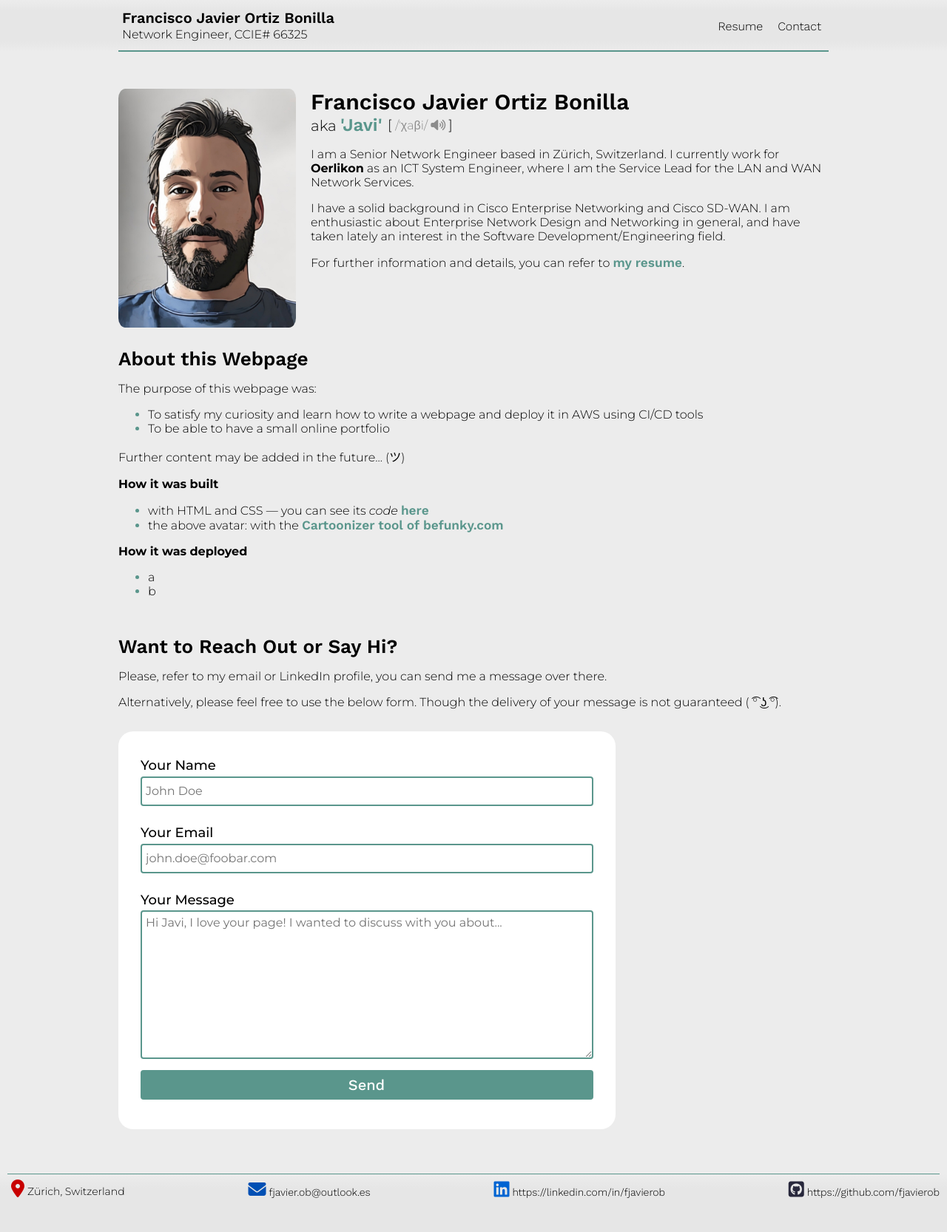
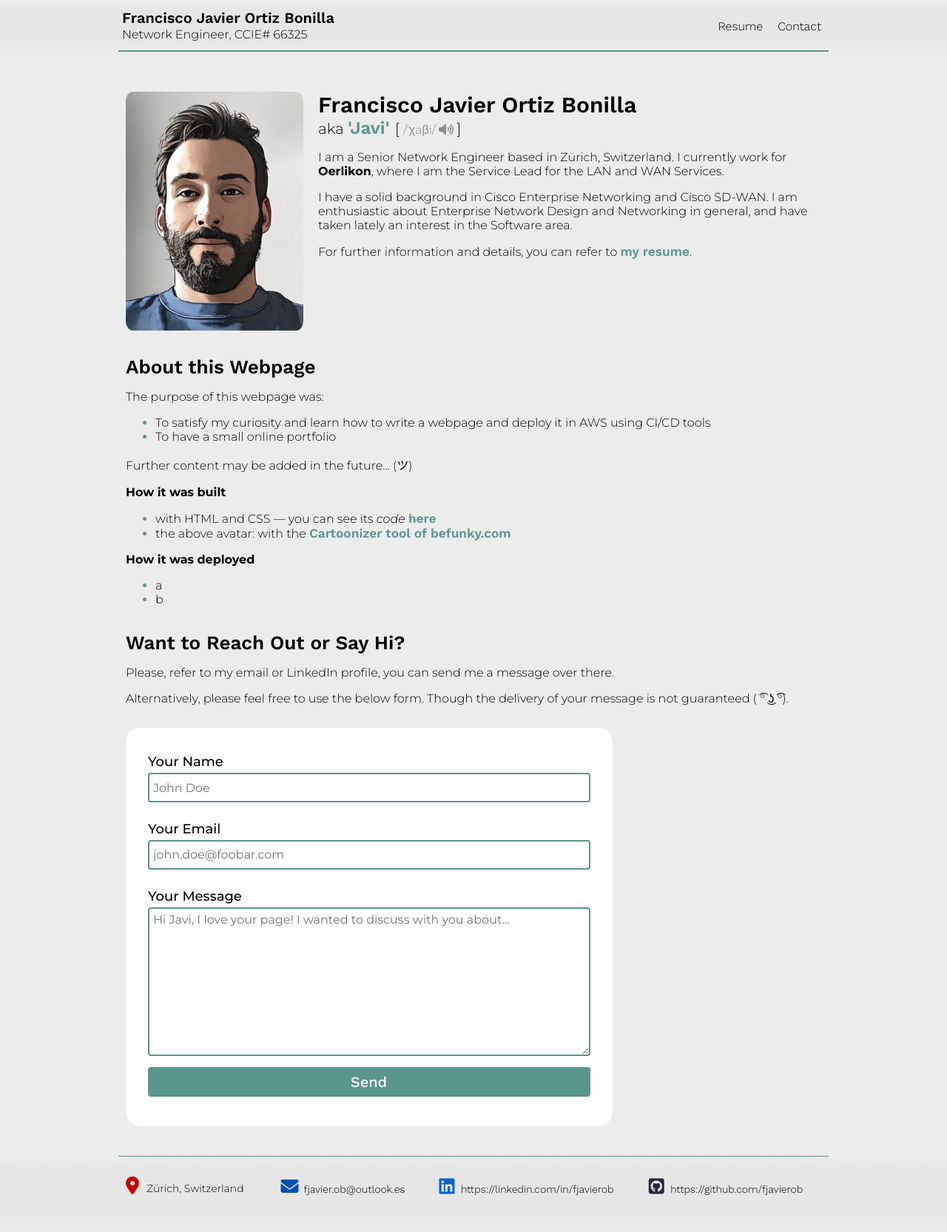
Before and after one commit to fjavierob/javi-webpage, a plain HTML site: page index.html in a window 1280 px wide. Shown: the whole page at 74% size. Drawn offline with nearby package versions, Linux system fonts and the light colour scheme.

Commit message:
Media Selectors & Fix Footer

```diff
--- a/assets/css/styles.css
+++ b/assets/css/styles.css
@@ -13,9 +13,13 @@
     --height-footer: 10rem;
     --width-side-spacing: 1rem;
     --width-avatar: 240px;
+    --width-footer-cols: 260px;
+    --width-footer-cols-1: 220px;
+    --width-footer-cols-2: 280px;
+    --width-footer-cols-3: 220px;
     --width-avatar-margin: 2rem;
     --height-avatar-margin: 1rem;
-    --margin-top-section: 5rem;
+    --margin-top-section: 3.4rem;
     --icon-color-location: rgb(200,0,0);
     --icon-color-email: rgb(0, 80, 180);
     --icon-color-linkedin: rgb(0, 100, 210);
@@ -31,15 +35,9 @@ html {
     scroll-behavior: smooth;
 }
 
-/* MEDIA QUERIES */
-@media only screen and (width > 780px) {
-    #avatar {
-        float: left;
-        margin-right: var(--width-avatar-margin);
-        margin-bottom: var(--height-avatar-margin);
-    }
+/* SIZING & MEDIA QUERIES */
 
-    #header-container, main {
+main, #header-container, #footer-container  {
     width:      calc(
                     100% -
                     2*var(--width-side-spacing));
@@ -47,12 +45,73 @@ html {
                     var(--width-page-1) -
                     2*var(--width-side-spacing));
 }
-
+main, header, footer {
+    padding: 0 var(--width-side-spacing);
+}
+main {
+    margin: 0 auto 0 auto;
 }
 
-@media only screen and (width <= 780px) {
-    body {
-        color: red;
+
+@media only screen and (width > 600px) {
+    #section-intro {
+        margin-top: calc(
+                        var(--margin-top-section) +
+                        2rem);
+    }
+    #section-intro-container {
+        display:grid;
+        grid-template-columns: var(--width-avatar) 1fr;
+        column-gap: 2rem;
+    }
+}
+
+@media only screen and (width >= 864px) {
+    #footer-container {
+        display: grid;
+        padding-left: 0.4rem;
+        grid-template-columns: repeat( auto-fit,
+                                        minmax(var(--width-footer-cols), 1fr));
+        grid-template-columns: 12fr 12fr minmax(var(--width-footer-cols), 16fr) 14fr;
+    }
+}
+@media only screen and (600px < width < 864px) {
+    #footer-container {
+        display: grid;
+        padding-left: 0.4rem;
+        grid-template-columns: 6fr 28fr 28fr 6fr;
+        justify-content: space-between;
+    }
+    .footer-item:nth-child(odd) {
+        grid-column: 2 / 3;
+    }
+    .footer-item:nth-child(even) {
+        grid-column: 3 / 4;
+        margin-left: auto;
+    }
+    .footer-item:nth-child(2) {
+        padding-right: 42px;
+    }
+}
+
+@media only screen and (width <= 600px) {
+    #avatar {
+        display: block;
+        margin: 0 auto;
+    }
+    #intro-text {
+        margin-top: calc(0.6 * var(--margin-top-section));
+    }
+    #intro-title h1, #intro-title p {
+        text-align: center;
+    }
+    #footer-container {
+        display: grid;
+        padding-left: 0.4rem;
+        grid-template-columns: 1fr var(--width-footer-cols) 1fr;
+    }
+    .footer-item {
+        grid-column: 2 / 3;
     }
 }
 
@@ -126,7 +185,6 @@ header, footer {
             var(--color-header) 80%,
             var(--color-background) 100%
             );
-        padding: 0 var(--width-side-spacing);
         width: 100%;
 }
 
@@ -182,18 +240,6 @@ header, footer {
 
 /* MAIN - INTRO */
 
-main {
-    margin: 0 auto 0 auto;
-}
-
-/*
-#section-intro {
-    display:grid;
-    grid-template-columns: var(--width-avatar) 1fr;
-    column-gap: 2rem;
-}
-*/
-
 #avatar {
     width: var(--width-avatar);
     border-radius: 4%;
@@ -219,18 +265,16 @@ main {
     font-size: 1.2em;
 }
 
+/*
 #intro-title > p .small {
     font-size: 1.8rem;
     padding-bottom: 4rem;
     display: block;
     position: absolute;
     top: 0.26rem;
-    left:   calc(
-                var(--width-avatar) +
-                var(--width-avatar-margin) +
-                10.4rem
-            );
+    left: 10.4rem;
 }
+*/
 
 #ipa-javi {
     color: var(--color-greyed-out);
@@ -247,7 +291,10 @@ main {
     margin-top: 3rem;
     background-color: white;
     padding: 1em 3em 2em 3em;
-    width: 70%;
+    max-width: 70%;
+    min-width: calc(
+                    500px -
+                    2*var(--width-side-spacing));
     border-radius: 2em;
 }
 .form-input > label {
@@ -298,11 +345,13 @@ footer {
     height: 100%;
     width: 100%;
     border-top: 1px solid var(--color-1);
-    padding-left: 0.5rem;
+    padding-top: 2rem;
+    /*
     display: flex;
     flex-wrap: wrap;
     justify-content: space-between;
     align-items:flex-start;
+    */
     margin: 0 auto 0 auto;
 }
 
@@ -329,6 +378,10 @@ footer {
     color: var(--icon-color-location);
 }
 
+a.footer-item:hover > p {
+    text-decoration:underline;
+}
+
 .email {
     color: var(--icon-color-email)
 }
--- a/index.html
+++ b/index.html
@@ -30,6 +30,7 @@
         <main>
             <section id="section-intro">
                 <!-- 692 x 932 -->
+                 <div id="section-intro-container">
                     <img id="avatar" src="assets/img/javi-avatar-1.png" alt="Avatar of Francisco Javier">
                     <div id="intro-text">
                         <div id="intro-title">
@@ -44,25 +45,25 @@
                             </p>
                         </div>
                         <div id="intro-text">
-                        <p>I am a Senior Network Engineer based in Zürich, Switzerland. I currently work for <b>Oerlikon</b> as an ICT System Engineer, where I am the Service Lead for the LAN and WAN Network Services.</p>
-                        <p>I have a solid background in Cisco Enterprise Networking and Cisco SD-WAN. I am enthusiastic about Enterprise Network Design and Networking in general, and have taken lately an interest in the Software Development/Engineering field.</p>
+                            <p>I am a Senior Network Engineer based in Zürich, Switzerland. I currently work for <b>Oerlikon</b>, where I am the Service Lead for the LAN and WAN Services.</p>
+                            <p>I have a solid background in Cisco Enterprise Networking and Cisco SD-WAN. I am enthusiastic about Enterprise Network Design and Networking in general, and have taken lately an interest in the Software area.</p>
                             <p>For further information and details, you can refer to <a class="bold" href="">my resume</a>.</p>
                         </div>
                     </div>
+                </div>
             </section>
-            <br><br><br>
             <section id="section-about-this-webpage">
                 <h2>About this Webpage</h2>
                 <p>The purpose of this webpage was:</p>
                 <ul>
                     <li>To satisfy my curiosity and learn how to write a webpage and deploy it in AWS using CI/CD tools</li>
-                    <li>To be able to have a small online portfolio</li>
+                    <li>To have a small online portfolio</li>
                 </ul>
                 <p>Further content may be added in the future... (ツ)</p>
                 <p><b>How it was built</b></p>
                 <ul>
                     <li>
-                        with HTML and CSS — you can see its <em>code</em> <a class="bold" href="">here</a>
+                        with HTML and CSS — you can see its <em>code</em> <a class="bold" href="https://github.com/fjavierob/javi-webpage" target="_blank">here</a>
                     </li>
                     <li>
                         the above avatar: with the <a class="bold" href="https://www.befunky.com/features/photo-to-cartoon/" target="_blank">Cartoonizer tool of befunky.com</a>
@@ -100,23 +101,24 @@
                         <input type="submit" id="form-submit" value="Send">
                     </div>
             </section>
+
         </main>
         <footer>
             <div id="footer-container">
                 <div class="footer-item location" href="" target="_blank">
-                    <i class="fa-solid fa-location-dot"></i>
+                    <i class="fa-solid fa-location-dot fa-fw"></i>
                     <p>Zürich, Switzerland</p>
                 </div>
                 <a class="footer-item email" href="mailto:fjavier.ob@outlook.es" target="_blank">
-                    <i class="fa-solid fa-envelope"></i>
+                    <i class="fa-solid fa-envelope fa-fw"></i>
                     <p>fjavier.ob@outlook.es</p>
                 </a>
                 <a class="footer-item linkedin" href="https://linkedin.com/in/fjavierob" target="_blank">
-                    <i class="fa-brands fa-linkedin"></i>
+                    <i class="fa-brands fa-linkedin fa-fw"></i>
                     <p>https://linkedin.com/in/fjavierob</p>
                 </a>
                 <a class="footer-item github" href="https://github.com/fjavierob" target="_blank">
-                    <i class="fa-brands fa-square-github"></i>
+                    <i class="fa-brands fa-square-github fa-fw"></i>
                     <p>https://github.com/fjavierob</p>
                 </a>
             </div>
```
Lines whose indentation alone changed are shown as unchanged.
